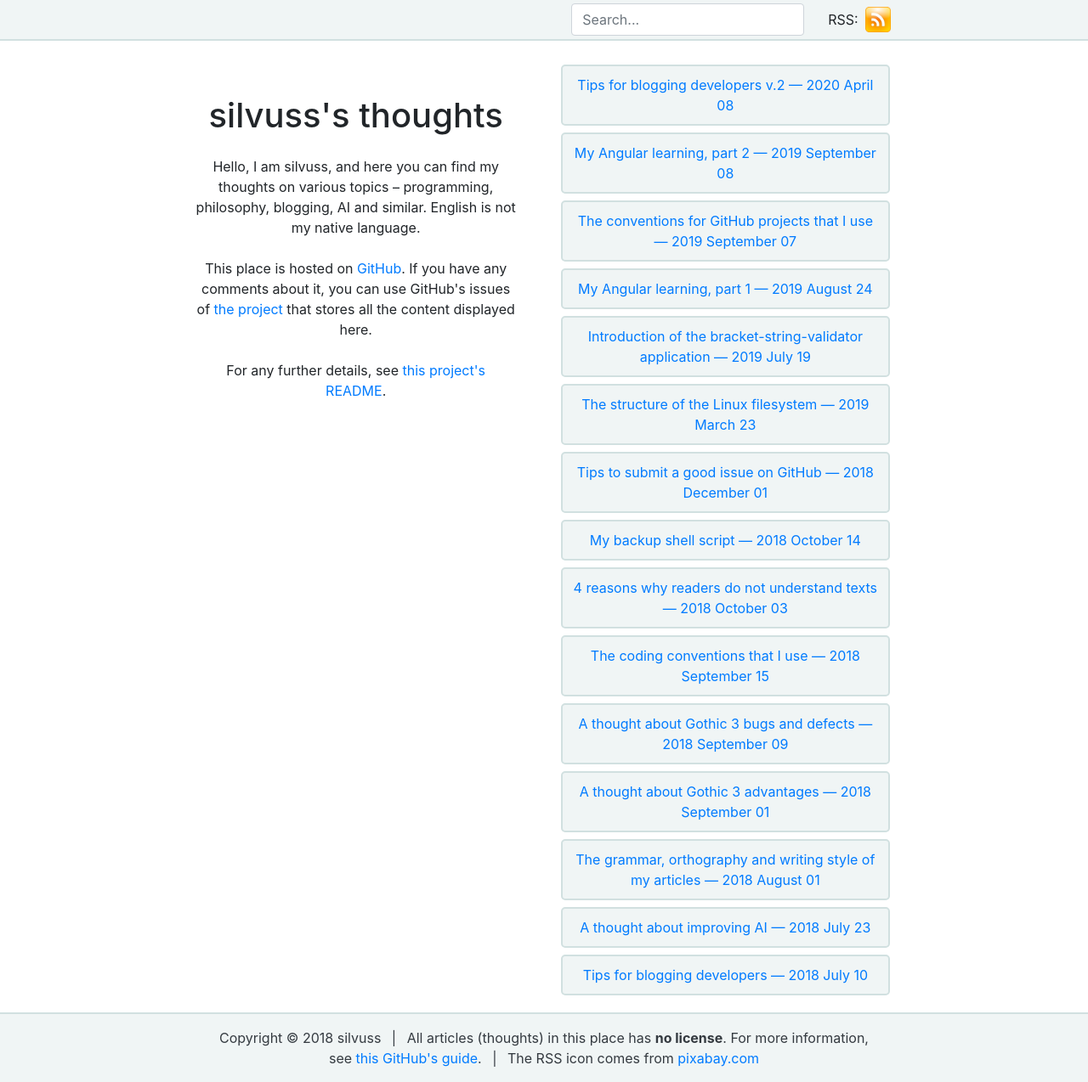
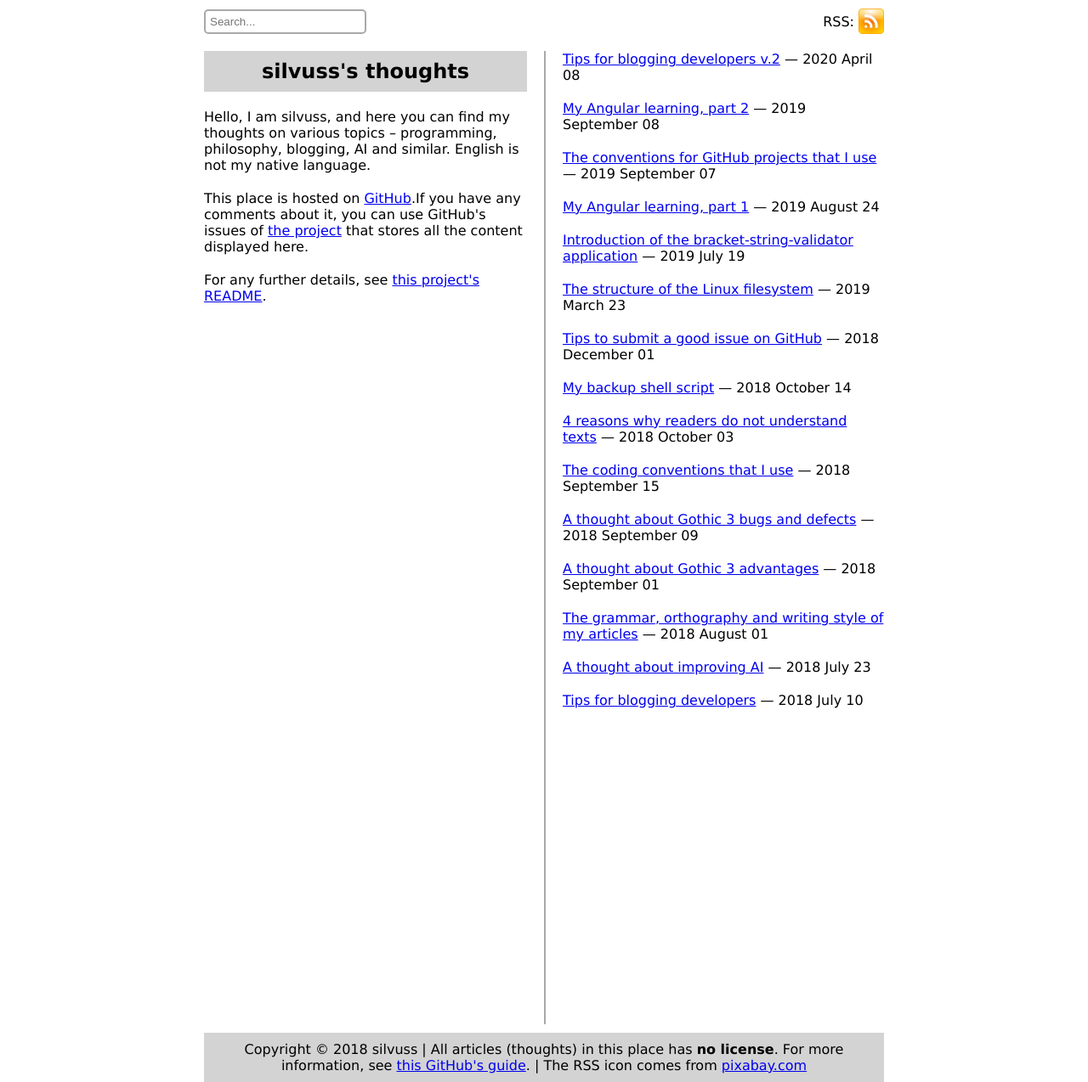
Before and after one commit to DevSilv/DevSilv.github.io, a Jekyll site: the page built from index.html, in a window 1280 px wide and 1274 px high. Shown: the whole window at 85% size. Built offline with Jekyll 4.4.1, drawn with Linux system fonts in a browser that asks for light colours.

Commit message:
Fix #14, fix #15, fix #16, fix #17, fix #18
Replace Bootstrap with plain CSS (#14). Move the code of site's header to the same file as the code of site's footer (#15). Make the use of the terms "feed" and "RSS" consistent (#16). Make the dates on the homepage and on articles' pages have the same format (#17). Remove the "page" layout (#18).

```diff
--- a/_data/misc.json
+++ b/_data/misc.json
@@ -1,6 +1,6 @@
 {
     "images": {
-        "rss": {
+        "feed": {
             "source": {
                 "name": "pixabay.com",
                 "uri": "https://pixabay.com/en/rss-feed-icon-atom-feed-button-2027180/"
--- a/_includes/header.html
+++ /dev/null
@@ -1,26 +0,0 @@
-<header class="row sticky-top justify-content-center my-bg my-border" style="border-bottom: 2px solid;">
-    <div class="col-sm-8">
-        <div class="d-flex justify-content-between flex-wrap align-items-center">
-            <div class="mt-1 mb-1 ml-2 mr-2">
-                {% if include.wide == "true" %}
-                <a href="{{ site.url }}">Homepage</a>
-                {% endif %}
-            </div>
-            <div class="d-flex flex-wrap mb-1 mt-1">
-                <form class="search-form mr-4" onsubmit="event.preventDefault();">
-                    <input id="search-form__input" class="form-control" type="text"
-                        placeholder="{{ site.data.strings.search.placeholder }}" onblur="hideResults(event);"
-                        onfocus="showResults();" onkeyup="search('{{ site.data.strings.search.no-search-results }}');">
-                    <ul style="display: none; position: absolute; width: 200px; z-index: 1;"
-                        class="list-group list-unstyled" id="search-form__results-list"></ul>
-                </form>
-                <div class="d-flex align-items-center m-1">
-                    <span class="mr-2">RSS:</span>
-                    <a href="{{ site.data.internal-uris.xml.feed }}">
-                        <img src="{{ site.data.internal-uris.images.rss }}" width="30px" height="30px">
-                    </a>
-                </div>
-            </div>
-        </div>
-    </div>
-</header>
--- a/_layouts/default.html
+++ b/_layouts/default.html
@@ -10,32 +10,74 @@
     <meta name="author" content="{{ site.author }}">
     <meta name="description" content="{{ site.meta-description }}">
     <meta name="viewport" content="width=device-width, initial-scale=1.0">
-    <link rel="stylesheet" href="https://stackpath.bootstrapcdn.com/bootstrap/4.1.3/css/bootstrap.min.css"
-        integrity="sha384-MCw98/SFnGE8fJT3GXwEOngsV7Zt27NXFoaoApmYm81iuXoPkFOJwJ8ERdknLPMO" crossorigin="anonymous">
-    <link rel="stylesheet" href="{{ site.url }}/css/custom.css">
+    <link rel="stylesheet" href="{{ site.baseurl }}{{ site.data.internal-uris.css.default }}">
     <script src="https://code.jquery.com/jquery-3.3.1.min.js"
         integrity="sha256-FgpCb/KJQlLNfOu91ta32o/NMZxltwRo8QtmkMRdAu8=" crossorigin="anonymous"></script>
     <script src="{{ site.data.internal-uris.js.display-search-results }}"></script>
     <script src="{{ site.data.internal-uris.js.search }}"></script>
+
+    {% if layout %}
+
+    {% if layout.pagecss %}
+    {% for file in layout.pagecss %}
+    <link rel="stylesheet" href="{{ site.baseurl }}{{ file }}">
+    {% endfor %}
+    {% endif %}
+
+    {% if layout.postcss %}
+    {% for file in layout.postcss %}
+    <link rel="stylesheet" href="{{ site.baseurl }}{{ file }}">
+    {% endfor %}
+    {% endif %}
+
+    {% if layout.tagcss %}
+    {% for file in layout.tagcss %}
+    <link rel="stylesheet" href="{{ site.baseurl }}{{ file }}">
+    {% endfor %}
+    {% endif %}
+
+    {% endif %}
+
     {% if page %}
+
+    {% if page.cssfiles %}
+    {% for file in page.cssfiles %}
+    <link rel="stylesheet" href="{{ site.baseurl }}{{ file }}">
+    {% endfor %}
+    {% endif %}
+
     {% if page.title %}
     <title>{{ page.title }} | {{ site.title }}</title>
     {% else %}
     <title>{{ site.title }}</title>
     {% endif %}
+
     {% endif %}
 </head>
 
 <body>
-    <div class="container-fluid" style="height: 100vh; display: grid; grid-template-rows: auto 1fr auto;">
+    <div class="container">
+        <header class="header">
+            {% if layout.show_homepage == true or page.show_homepage == true %}
+            <a class="homepage-link" href="{{ site.url }}">Homepage</a>
+            {% endif %}
+            <form class="search-form" onsubmit="event.preventDefault();">
+                <input id="search-form__input" class="search-form__input" type="text"
+                    placeholder="{{ site.data.strings.search.placeholder }}" onblur="hideResults(event);"
+                    onfocus="showResults();" onkeyup="search('{{ site.data.strings.search.no-search-results }}');">
+                <ul id="search-form__results-list" class="search-form__results-list"></ul>
+            </form>
+            <div class="feed">
+                <span class="feed__label">RSS:</span>
+                <a class="feed__link" href="{{ site.data.internal-uris.xml.feed }}">
+                    <img class="feed__icon" src="{{ site.data.internal-uris.images.feed }}">
+                </a>
+            </div>
+        </header>
         {{ content }}
-        <footer class="row text-dark p-3 text-center justify-content-sm-center my-bg my-border"
-            style="border-top: 2px solid;">
-            <div class="col-sm-8">
-                <span class="mr-2">{{ site.footer-copyright }}</span> | <span
-                    class="ml-2 mr-2">{{ site.footer-license }}</span> | <span
-                    class="ml-2">{{ site.footer-icon }}</span>
-            </div>
+        <footer class="footer">
+            <span>{{ site.footer-copyright }}</span> | <span>{{ site.footer-license }}</span> |
+            <span>{{ site.footer-icon }}</span>
         </footer>
     </div>
 </body>
--- a/css/custom.css
+++ /dev/null
@@ -1,161 +0,0 @@
-h1 {
-    font-size: 2rem;
-    margin-top: 2rem;
-    margin-bottom: 1rem;
-}
-
-@media screen and (min-width: 769px) {
-    h1 {
-        font-size: 2.5rem;
-        margin-top: 2.5rem;
-        margin-bottom: 1.25rem;
-    }
-}
-
-h2 {
-    font-size: 1.5rem;
-    margin-top: 1.5rem;
-    margin-bottom: 0.7rem;
-}
-
-@media screen and (min-width: 769px) {
-    h2 {
-        font-size: 2rem;
-        margin-top: 2rem;
-        margin-bottom: 1rem;
-    }
-}
-
-h3 {
-    font-weight: bold;
-    font-size: 1.1rem;
-    margin-top: 1.1rem;
-    margin-bottom: 0.5rem;
-}
-
-@media screen and (min-width: 769px) {
-    h3 {
-        font-weight: normal;
-        font-size: 1.5rem;
-        margin-top: 1.5rem;
-        margin-bottom: 0.75rem;
-    }
-}
-
-h4 {
-    font-weight: bold;
-    font-size: 0.9rem;
-    margin-top: 0.9rem;
-    margin-bottom: 0.3rem;
-}
-
-@media screen and (min-width: 769px) {
-    h4 {
-        font-weight: normal;
-        font-size: 1.1rem;
-        margin-top: 1.1rem;
-        margin-bottom: 0.5rem;
-    }
-}
-
-li {
-    padding-top: 3px;
-    padding-bottom: 3px;
-}
-
-@media screen and (min-width: 769px) {
-    li {
-        padding-top: 5px;
-        padding-bottom: 5px;
-    }
-}
-
-pre {
-    /* The following "pre-line" property is specified, because
-    current kramdown (GitHub Pages's default parser) version
-    (2.1.0, https://kramdown.gettalong.org/syntax.html)
-    seems not to wrap text inside the <pre> element by default,
-    and the intended page's display is broken because of that.
-    Nonetheless, it works only partially (it does not let the words
-    split on some punctuation marks), and another solution
-    should be used, if known. */
-    white-space: pre-line;
-}
-
-/* The following table properties definitions are specified,
-    because current kramdown (GitHub Pages's default parser)
-    version (2.1.0, https://kramdown.gettalong.org/syntax.html)
-    seems not to support any borders by default, and the intended
-    tables display assumes that they have borders. */
-
-.my-animated-bg-border, .my-bg, td {
-    background-color: #f0f5f5;
-}
-
-.my-animated-bg-border, .my-border, td {
-    /* The following "!important" directive
-    is needed in order to override Bootstrap
-    default styling. */
-    border-color: #d1e0e0 !important;
-}
-
-.my-animated-bg-border {
-    transition: border-color 0.2s linear, background-color 0.2s linear;
-}
-
-.my-animated-bg-border:hover, th {
-    background-color: #d1e0e0;
-    /* The following "!important" directive
-    is needed in order to override Bootstrap
-    default styling. */
-    border-color: #b3cbcb !important;
-}
-
-th, td {
-    /* The following "!important" directive
-    is needed in order to override the styling
-    of the "my-animated-bg-border" element
-    border above. */
-    border: 3px solid transparent !important;
-    background-clip: padding-box;
-    border-radius: 5px;
-}
-
-table, th, td {
-    padding: 7px;
-    margin-bottom: 20px;
-    margin-top: 20px;
-}
-
-.comment-header {
-    display: grid;
-    grid-template-columns: 1fr;
-    grid-template-rows: auto auto auto;
-}
-
-/* The following min-width value is the same
-as have large devices assigned in Bootstrap 4.1.3. */
-@media screen and (min-width: 992px) {
-    .comment-header {
-        grid-template-columns: 1fr auto auto;
-        grid-template-rows: auto;
-    }
-}
-
-.comment-creation-date-container,
-.comment-last-update-date-container,
-.comment-author-container {
-    border: 2px solid;
-    border-radius: 5px;
-    display: inline-block;
-}
-
-.comments {
-    padding-left: 5%;
-    padding-right: 5%;
-}
-
-.comments-list {
-    list-style: none;
-    padding: 0;
-}
--- /dev/null
+++ b/css/default.css
@@ -0,0 +1,124 @@
+body {
+    font-family: 'Lucida Sans', 'Lucida Sans Regular', 'Lucida Grande', 'Lucida Sans Unicode', Geneva, Verdana, sans-serif;
+
+    /* Override the default margins' size for the BODY element */
+    margin: 0;
+}
+
+a:hover,
+a:focus {
+    background-color: lightgrey;
+}
+
+.container {
+    /* overflow-wrap: break-word; */
+
+    min-height: 100vh;
+
+    display: grid;
+    /* The following grid template rows' sizes are for, respectively:
+    header, content, footer */
+    grid-template-rows: auto 1fr auto;
+}
+
+.header {
+    padding-top: 10px;
+    padding-left: 10px;
+    padding-bottom: 10px;
+    padding-right: 20px;
+
+    display: grid;
+    justify-content: space-between;
+    align-items: center;
+    column-gap: 10px;
+}
+
+.homepage-link {
+    background-color: lightgrey;
+
+    padding-top: 5px;
+    padding-bottom: 5px;
+    padding-left: 10px;
+    padding-right: 10px;
+}
+
+.search-form__input {
+    border: 2px solid darkgrey;
+    border-radius: 5px;
+    padding: 5px;
+    width: 100%;
+    box-sizing: border-box;
+}
+
+.search-form__input:focus {
+    border-color: grey;
+}
+
+ul.search-form__results-list {
+    padding-left: 10px;
+    /* Override the default list style for a UL element */
+    list-style: none;
+    /* Override the default top margin's size for a UL element */
+    margin-top: 0;
+    /* Override the default bottom margin's size for a UL element */
+    margin-bottom: 0;
+}
+
+.search-form__results-list {
+    background-color: beige;
+
+    margin-right: 20px;
+    padding: 10px;
+    border: 2px solid darkgrey;
+
+    display: none;
+    position: absolute;
+}
+
+.search-form__results-list__item__link {
+    padding: 5px;
+
+    display: block;
+}
+
+.feed {
+    display: flex;
+    align-items: center;
+}
+
+.feed__icon {
+    max-width: 30px;
+    max-height: 30px;
+    margin-left: 5px;
+
+    display: flex;
+    align-items: center;
+}
+
+.footer {
+    background-color: lightgrey;
+    text-align: center;
+
+    padding: 10px;
+    padding-right: 20px;
+}
+
+@media (min-width: 800px) {
+    .container {
+        max-width: 800px;
+        margin: auto;
+    }
+
+    .header {
+        /* Override the right padding's size that has been set for smaller
+        viewport's sizes */
+        padding-right: 0;
+        /* Override the left padding's size that has been set for smaller
+        viewport's sizes */
+        padding-left: 0;
+    }
+
+    .footer {
+        padding-right: 10px;
+    }
+}
--- /dev/null
+++ b/css/index.css
@@ -0,0 +1,90 @@
+ul {
+    /* Override the default left padding's size for a UL element */
+    padding-left: 0;
+    /* Override the default list style for a UL element */
+    list-style: none;
+    /* Override the default top margin's size for a UL element */
+    margin-top: 0;
+    /* Override the default bottom margin's size for a UL element */
+    margin-bottom: 0;
+}
+
+.header {
+    grid-template-columns: auto auto;
+}
+
+.homepage {
+    padding-top: 10px;
+    padding-bottom: 10px;
+}
+
+.site-title {
+    text-align: center;
+    background-color: lightgrey;
+
+    padding: 10px;
+    /* Override the default top margin's size for an H1 element */
+    margin-top: 0;
+    /* Override the default bottom margin's size for an H1 element */
+    margin-bottom: 0;
+}
+
+.description-section__description {
+    margin: 0;
+    margin-top: 20px;
+}
+
+.articles-section {
+    border-top: 2px solid darkgrey;
+}
+
+.articles-section__list {
+    /* Override default list style for an LI element */
+    list-style: none;
+    /* word-wrap: break-word; */
+}
+
+.articles-section__list__article {
+    padding-top: 10px;
+    padding-bottom: 10px;
+}
+
+.articles-section__list__article:first-child {
+    padding-top: 0;
+}
+
+.articles-section__list__article:last-child {
+    padding-bottom: 0;
+}
+
+@media (max-width: 800px) {
+    .homepage {
+        margin-left: 10px;
+        margin-right: 20px;
+    }
+
+    .description-section {
+        padding-bottom: 20px;
+    }
+
+    .articles-section {
+        padding-top: 20px;
+    }
+}
+
+@media (min-width: 800px) {
+    .homepage {
+        display: grid;
+        grid-template-columns: 1fr 1fr;
+    }
+
+    .description-section {
+        margin-right: 20px;
+    }
+
+    .articles-section {
+        border-top: none;
+        border-left: 2px solid darkgrey;
+        padding-left: 20px;
+    }
+}
--- a/index.html
+++ b/index.html
@@ -1,22 +1,26 @@
 ---
 layout: default
+cssfiles: ["/css/index.css"]
+show_homepage: false
 ---
 
-{% include header.html wide="false" %}
-<main class="row mt-2 justify-content-sm-center">
-    <section class="col-sm-4 text-center p-3">
-        <div class="pr-sm-3">
-            <h1 class="mb-4">{{ site.title }}</h1>
-            <p class="mb-4">{{ site.description }}</p>
-            <p class="mt-4 mb-4">This place is hosted on <a href="https://github.com/">GitHub</a>. If you have any comments about it, you can use GitHub's issues of <a href="https://github.com/silvuss/silvuss.github.io">the project</a> that stores all the content displayed here.</p>
-            <p class="mt-4">For any further details, see <a href="https://github.com/silvuss/silvuss.github.io/blob/master/README.md">this project's README</a>.</p>
-        </div>
+<main class="homepage">
+    <section class="description-section">
+        <h1 class="site-title">{{ site.title }}</h1>
+        <p class="description-section__description">{{ site.description }}</p>
+        <p class="description-section__description">This place is hosted on <a href="https://github.com/">GitHub</a>.If
+            you have any comments about it, you can use GitHub's issues of <a
+                href="https://github.com/silvuss/silvuss.github.io">the project</a> that stores all the content
+            displayed here.</p>
+        <p class="description-section__description">For any further details, see <a
+                href="https://github.com/silvuss/silvuss.github.io/blob/master/README.md">this project's README</a>.</p>
     </section>
-    <section class="col-sm-4 text-center p-3">
-        <ul class="list-group list-group-flush">
+    <section class="articles-section">
+        <ul class="articles-section__list">
             {% for post in site.posts %}
-            <li class="list-group-item m-1 my-animated-bg-border" style="padding: 0; border-radius: 5px; border: 2px solid;">
-                <a href="{{ site.baseurl }}{{ post.url }}" style="display: block; padding: 10px;">{{ post.title }} — {{ post.date | date: "%Y %B %d" }}</a>
+            <li class="articles-section__list__article">
+                <a class="articles-section__list__article__link"
+                    href="{{ site.baseurl }}{{ post.url }}">{{ post.title }}</a> — {{ post.date | date: "%Y %B %d" }}
             </li>
             {% endfor %}
         </ul>
--- a/js/display-search-results.js
+++ b/js/display-search-results.js
@@ -28,25 +28,25 @@ function displaySearchResults(noResultsText) {
                     const rLink = document.createElement("a");
                     rLink.setAttribute("href", r.link);
                     rLink.append(r.title);
-                    rLink.classList.add("search-form__results-list__item__link", "text-light", "pt-1", "pb-1", "pl-2", "pr-2");
+                    rLink.classList.add(
+                        "search-form__results-list__item__link"
+                    );
                     $(rLink).css("display", "block");
                     const rElement = document.createElement("li");
                     rElement.append(rLink);
-                    rElement.classList.add("list-group-item", "bg-primary", "border", "p-0");
                     resultsElement.append(rElement);
                 }
             } else {
                 const errorElement = document.createTextNode(noResultsText);
                 const rElement = document.createElement("li");
                 rElement.append(errorElement);
-                rElement.classList.add("list-group-item", "bg-secondary", "text-light", "pt-1", "pb-1", "pl-2", "pr-2");
                 resultsElement.append(rElement);
             }
             resultsElement.show();
         }
 
     };
-    xhttp.open("GET", "/feed.xml", true);
+    xhttp.open("GET", "/rss.xml", true);
     xhttp.send();
 
 }
--- a/js/search-and-display.js
+++ b/js/search-and-display.js
@@ -5,7 +5,7 @@ function searchAndDisplay(noResultsText) {
     // const xhr = new XMLHttpRequest();
     // xhr.onreadystatechange = function() {
     // if (this.readyState == 4 && this.status == 200) {
-    $.get("/feed.xml", function(data) {
+    $.get("/rss.xml", function (data) {
         console.log(data);
         console.log(data.toSource());
         resultsListElement.empty();
@@ -52,6 +52,6 @@ function searchAndDisplay(noResultsText) {
     }, "xml");
     // }
     // };
-    // xhr.open("GET", "/feed.xml", true);
+    // xhr.open("GET", "/rss.xml", true);
     // xhr.send();
 }
--- a/feed.xml
+++ b/rss.xml
@@ -10,8 +10,8 @@ layout: none
         <author>{{ site.author | xml_escape }}</author>
 		<description>{{ site.description | xml_escape }}</description>
 		<link>{{ site.url }}</link>
-		<atom:link href="{{ site.url }}/feed.xml" rel="self" type="application/rss+xml" />
-        {% for post in site.posts limit:10 %}
+		<atom:link href="{{ site.url }}/rss.xml" rel="self" type="application/rss+xml" />
+        {% for post in site.posts %}
             <item>
                 <title>{{ post.title | xml_escape }}</title>
                 <description>{{ post.excerpt | xml_escape }}</description>
```
Also changed, not shown: _data/internal-uris.json (+3 -4 lines), _layouts/page.html (deleted, +0 -8 lines), _layouts/post.html (+10 -9 lines), _layouts/tag.html (+12 -10 lines), css/post.css (added, +70 -0 lines), css/tag.css (added, +42 -0 lines).
